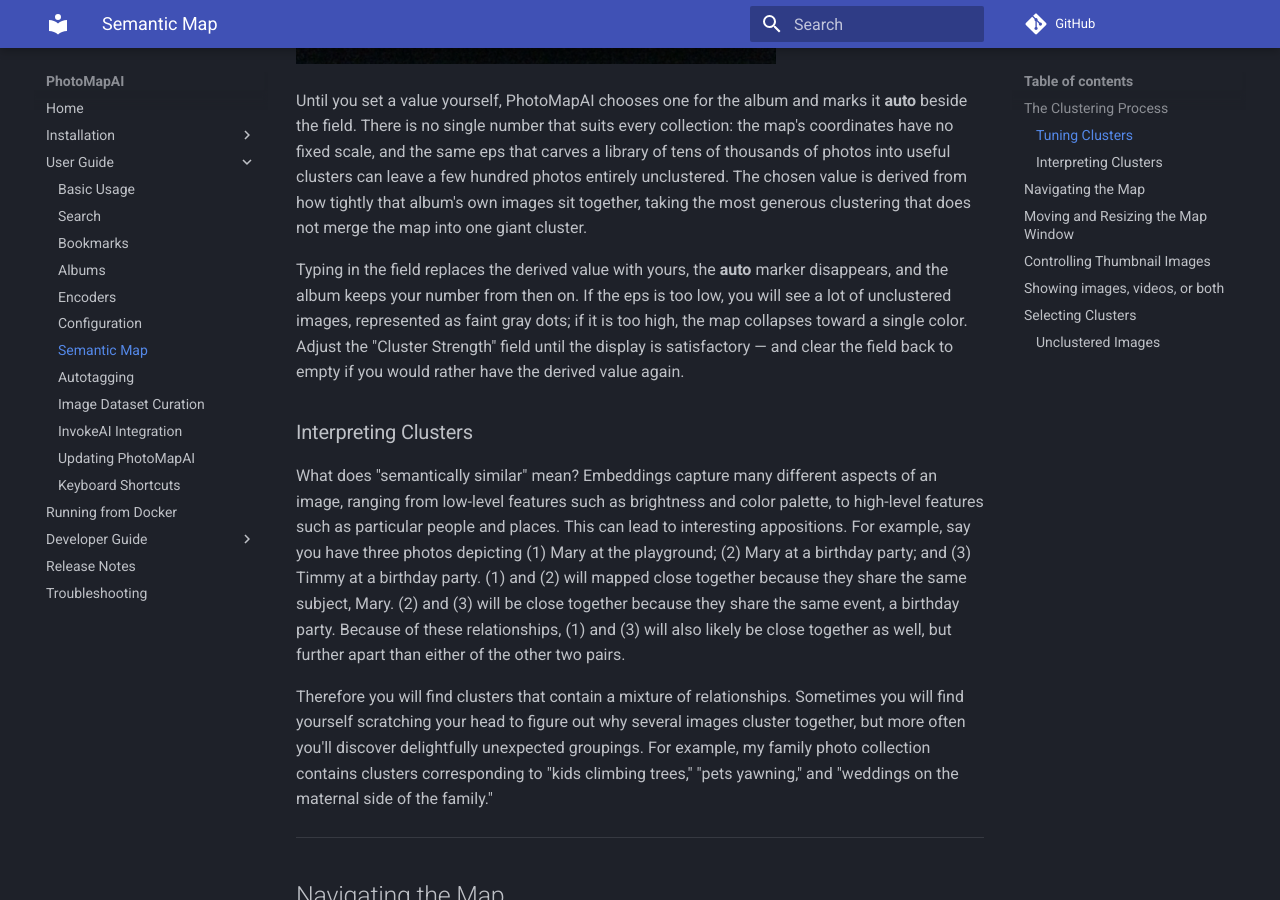
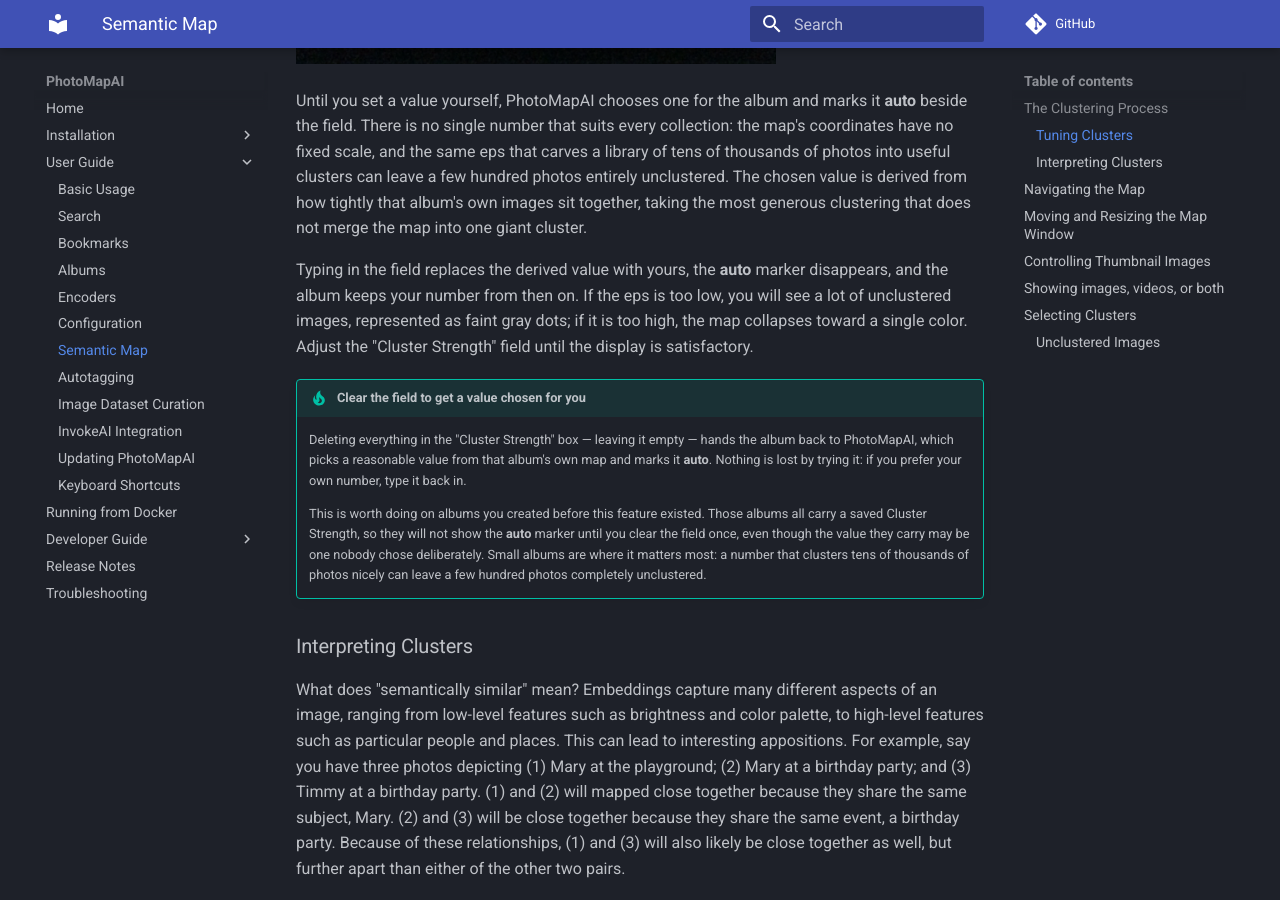
Before and after one commit to lstein/PhotoMapAI, an MkDocs documentation site: the page built from docs/user-guide/semantic-map.md, in a window 1280 px wide and 900 px high, scrolled down 1523 px. Built offline with MkDocs 1.6.1 and Material for MkDocs 9.7.7, drawn with Linux system fonts in a browser that asks for light colours; comment, search, counter and statistics services are not loaded.

Commit message:
docs: point users at clearing the Cluster Strength field
An album that carries a saved Cluster Strength never shows the auto marker,
and there is no migration, so every album that predates this feature keeps
whatever number the old code stamped on it — 0.1 on anything created through
the UI, 0.07 on anything edited. Clearing the field is the only route to a
derived value, and it was a clause at the end of a paragraph.

Promoted to a tip that says what clearing does, that it is reversible, and
that small albums are where the old fixed numbers actually fail.

Co-Authored-By: Claude Opus 5 (1M context) <noreply@anthropic.com>

```diff
--- a/docs/user-guide/semantic-map.md
+++ b/docs/user-guide/semantic-map.md
@@ -18,7 +18,13 @@ The overall topology of the semantic map is fixed during the indexing process, b
 
 Until you set a value yourself, PhotoMapAI chooses one for the album and marks it **auto** beside the field. There is no single number that suits every collection: the map's coordinates have no fixed scale, and the same eps that carves a library of tens of thousands of photos into useful clusters can leave a few hundred photos entirely unclustered. The chosen value is derived from how tightly that album's own images sit together, taking the most generous clustering that does not merge the map into one giant cluster.
 
-Typing in the field replaces the derived value with yours, the **auto** marker disappears, and the album keeps your number from then on. If the eps is too low, you will see a lot of unclustered images, represented as faint gray dots; if it is too high, the map collapses toward a single color. Adjust the "Cluster Strength" field until the display is satisfactory — and clear the field back to empty if you would rather have the derived value again.
+Typing in the field replaces the derived value with yours, the **auto** marker disappears, and the album keeps your number from then on. If the eps is too low, you will see a lot of unclustered images, represented as faint gray dots; if it is too high, the map collapses toward a single color. Adjust the "Cluster Strength" field until the display is satisfactory.
+
+!!! tip "Clear the field to get a value chosen for you"
+
+    Deleting everything in the "Cluster Strength" box — leaving it empty — hands the album back to PhotoMapAI, which picks a reasonable value from that album's own map and marks it **auto**. Nothing is lost by trying it: if you prefer your own number, type it back in.
+
+    This is worth doing on albums you created before this feature existed. Those albums all carry a saved Cluster Strength, so they will not show the **auto** marker until you clear the field once, even though the value they carry may be one nobody chose deliberately. Small albums are where it matters most: a number that clusters tens of thousands of photos nicely can leave a few hundred photos completely unclustered.
 
 ### Interpreting Clusters
 
```
